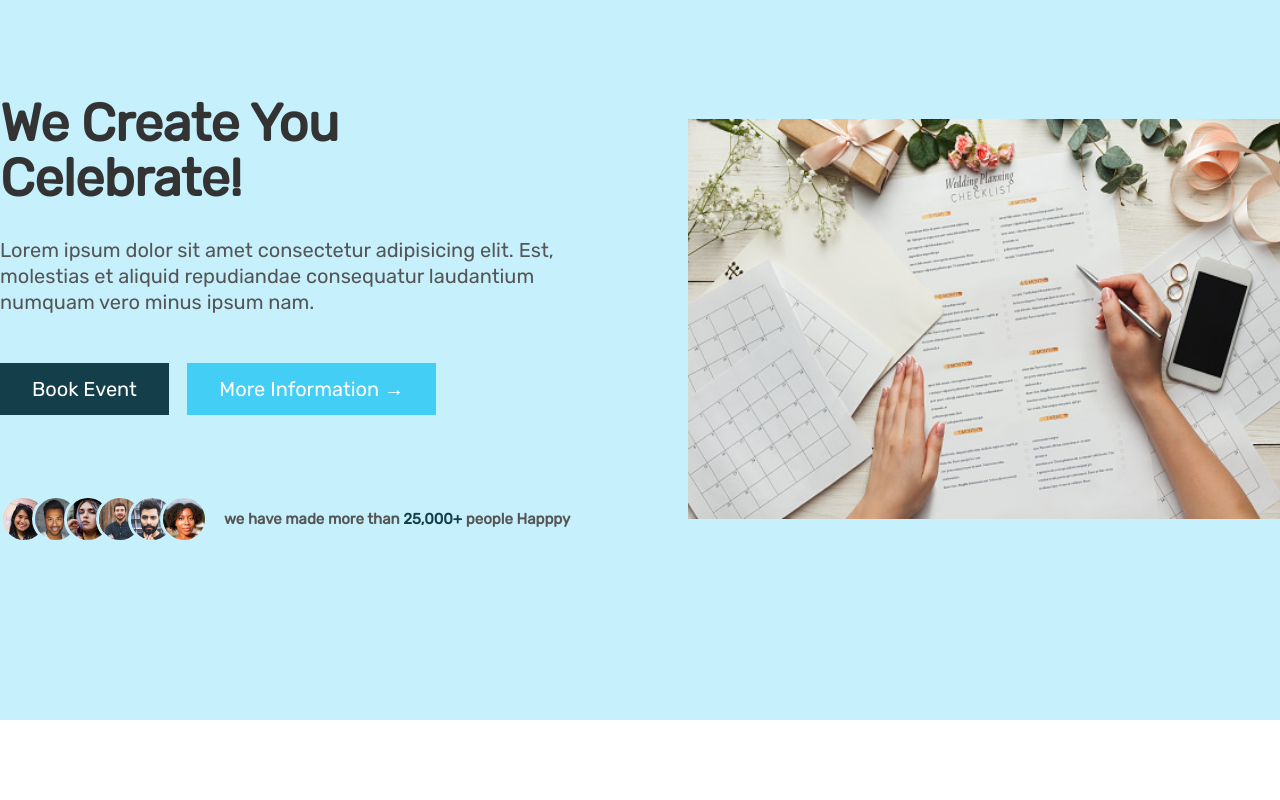
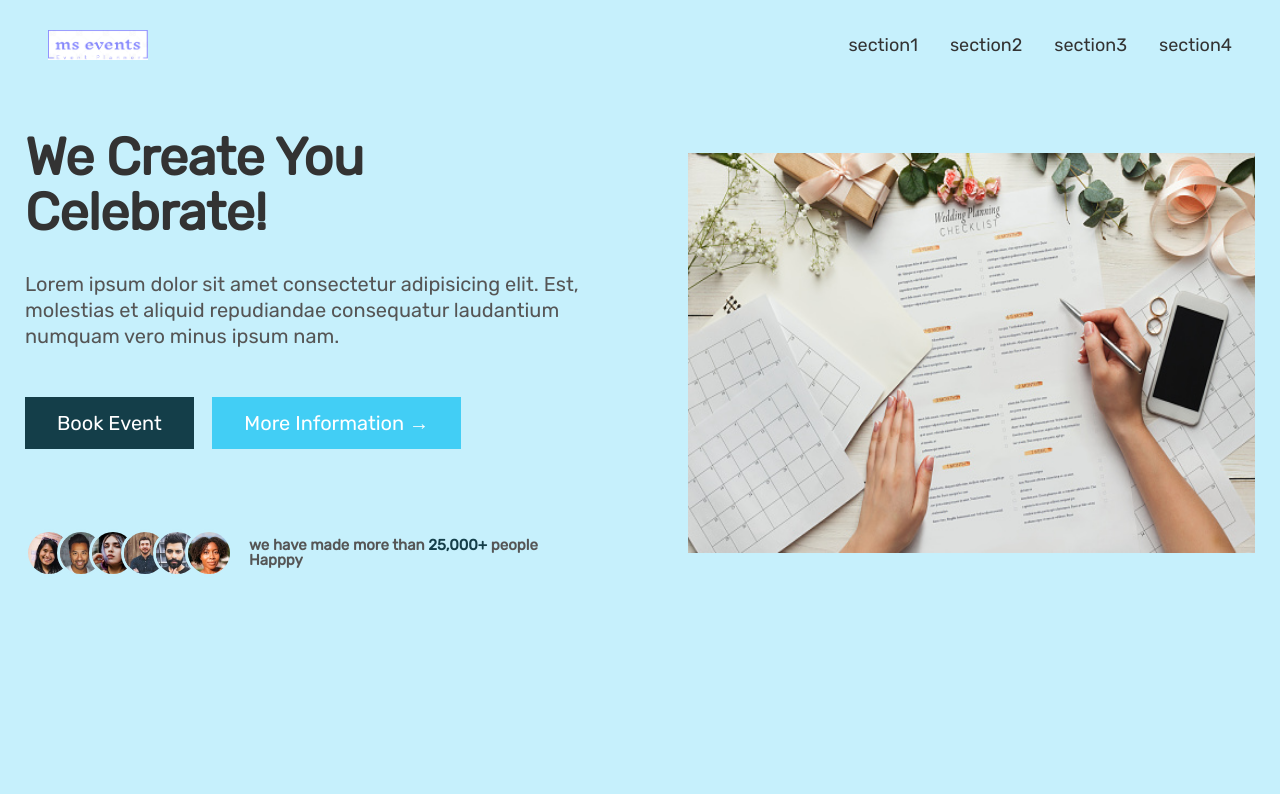
Before and after one commit to pawanchichirya/Events, a plain HTML site: page index.html in a window 1280 px wide. Drawn offline with Linux system fonts and the light colour scheme.

Commit message:
heder added

```diff
--- a/css/style.css
+++ b/css/style.css
@@ -16,8 +16,8 @@ body {
 
 .hero {
   background-color: #c6f0fc;
-  padding: 9.6rem 0;
-  height: 90vh;
+  padding: 4rem 0;
+  height: 88vh;
 }
 
 .hero-inner {
@@ -27,6 +27,7 @@ body {
   grid-template-columns: 1fr 1fr;
   align-items: center;
   gap: 9.6rem;
+  padding: 0 2.5rem;
 }
 
 .heading-primary {
@@ -100,3 +101,36 @@ body {
 .info span {
   color: #143e49;
 }
+
+.header {
+  display: flex;
+  justify-content: space-between;
+  align-items: center;
+  background-color: #c6f0fc;
+  height: 9rem;
+  padding: 0 4.8rem;
+}
+
+.logo-img {
+  height: 3rem;
+  width: 10rem;
+}
+
+.nav-list {
+  list-style: none;
+  display: flex;
+  gap: 3.2rem;
+}
+
+.nav-link:link,
+.nav-link:visited {
+  text-decoration: none;
+  color: #333;
+  font-weight: 500;
+  font-size: 1.8rem;
+  transition: all 0.3s;
+}
+
+.nav-link:hover {
+  color: blue;
+}
--- a/index.html
+++ b/index.html
@@ -14,6 +14,18 @@
     <title>Events For All</title>
   </head>
   <body>
+    <header class="header">
+      <img class="logo-img" src="img/logos/ms.PNG" alt="MS Events" />
+
+      <nav class="main-nav">
+        <ul class="nav-list">
+          <li><a class="nav-link" href="#">section1</a></li>
+          <li><a class="nav-link" href="#">section2</a></li>
+          <li><a class="nav-link" href="#">section3</a></li>
+          <li><a class="nav-link" href="#">section4</a></li>
+        </ul>
+      </nav>
+    </header>
     <section class="hero">
       <div class="hero-inner">
         <div class="hero-textbox">
```
Also changed, not shown: img/logos/ms.PNG (added).
